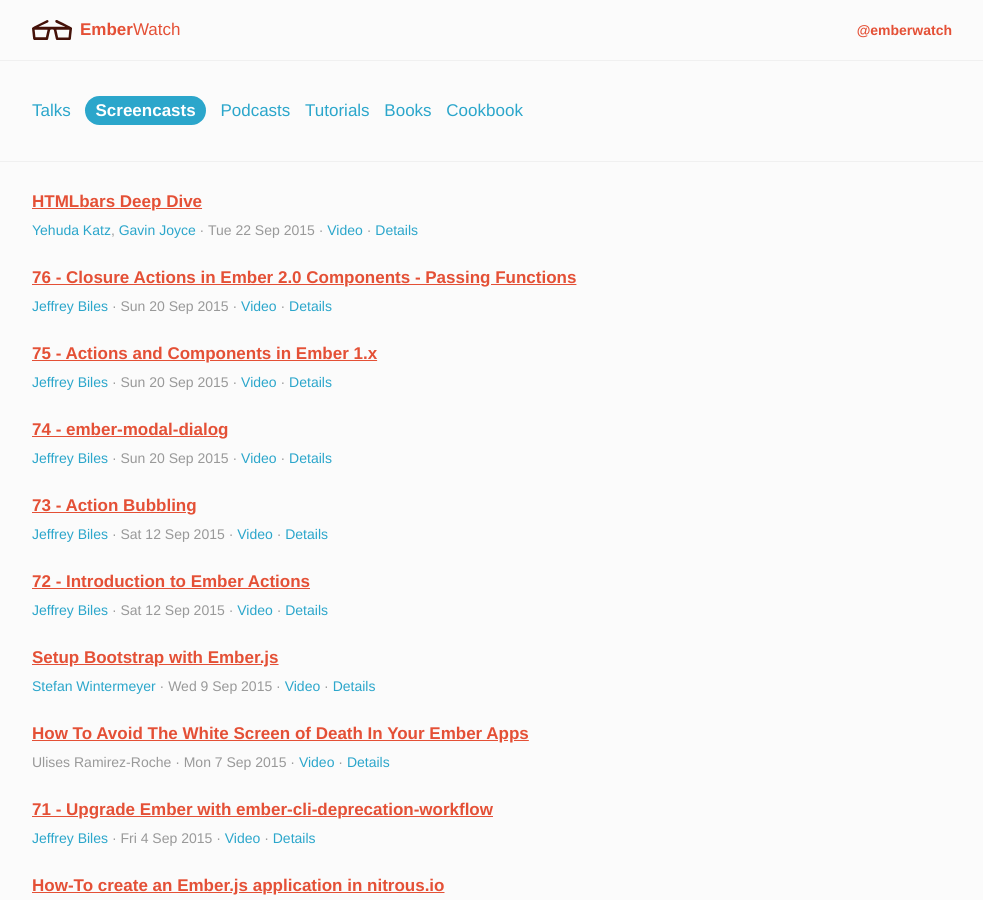
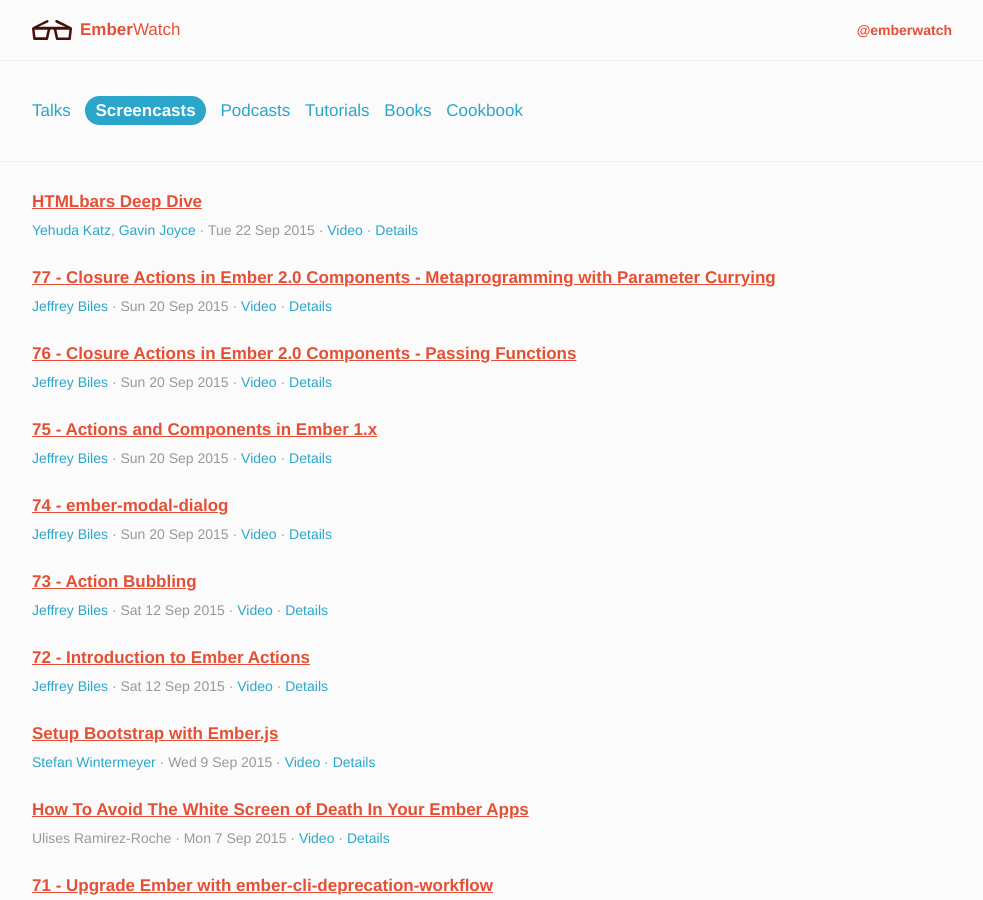
Before and after one commit to emberwatch/emberwatch, a Jekyll site: the page built from screencasts.html, in a window 1280 px wide and 900 px high. Shown: the whole window, without its empty margins (148-1131 px from the left). Built offline with Jekyll 4.4.1, drawn with Linux system fonts in a browser that asks for light colours; Markdown is read by kramdown in place of the engine named in the settings; comment, search, counter and statistics services are not loaded.

Commit message:
[Screencast] Closure Actions in Ember 2.0 - Metaprogramming with Parameter Currying

```diff
--- a/_data/screencasts.yml
+++ b/_data/screencasts.yml
@@ -7,6 +7,15 @@
   videos:
   - https://www.youtube.com/watch?v=DrFXw0QGDLM
   url: https://www.youtube.com/watch?v=DrFXw0QGDLM
+- title: 77 - Closure Actions in Ember 2.0 Components - Metaprogramming with Parameter Currying
+  author_ids:
+  - 58
+  date: 2015-09-20
+  url: https://www.emberscreencasts.com/posts/77-closure-actions-in-ember-20-components-metaprogramming-with-parameter-currying
+  videos:
+  - https://www.emberscreencasts.com/posts/77-closure-actions-in-ember-20-components-metaprogramming-with-parameter-currying
+  series: EmberScreencasts
+  price: $9
 - title: 76 - Closure Actions in Ember 2.0 Components - Passing Functions
   author_ids:
   - 58
```
